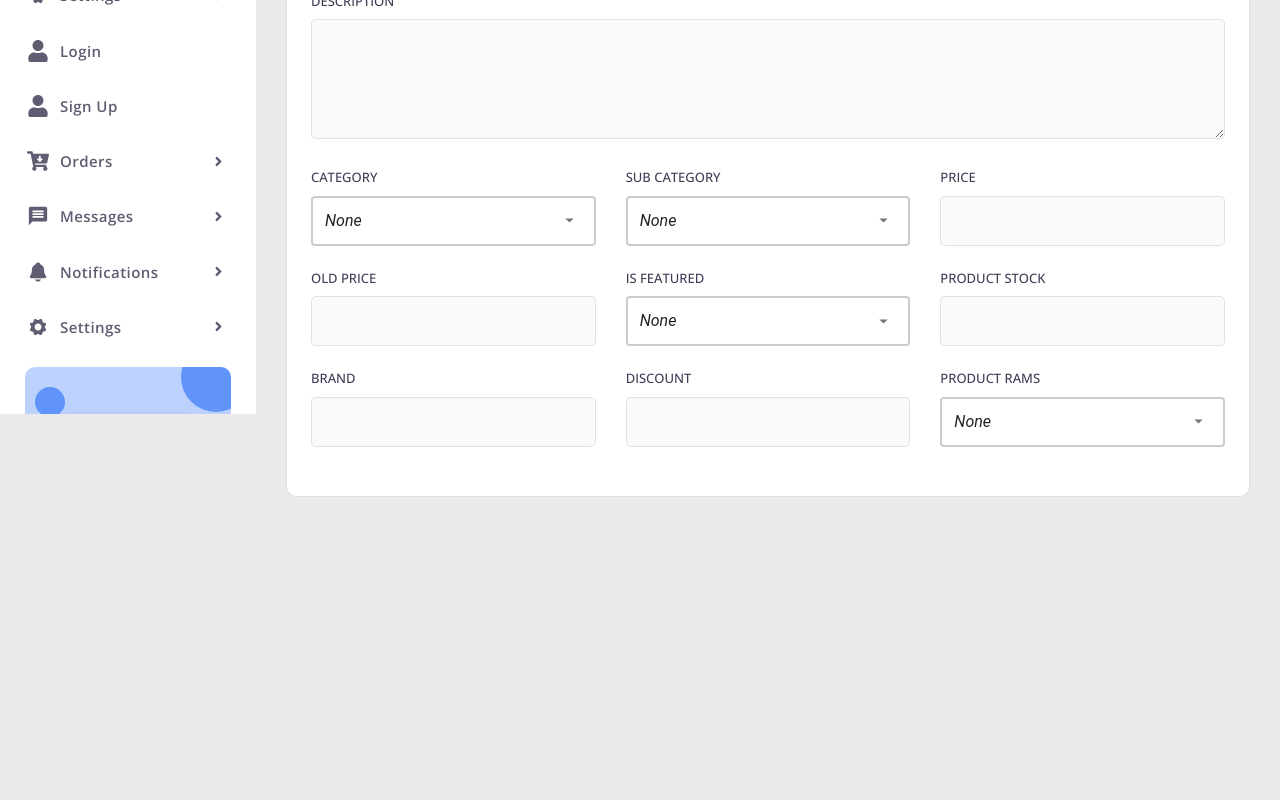
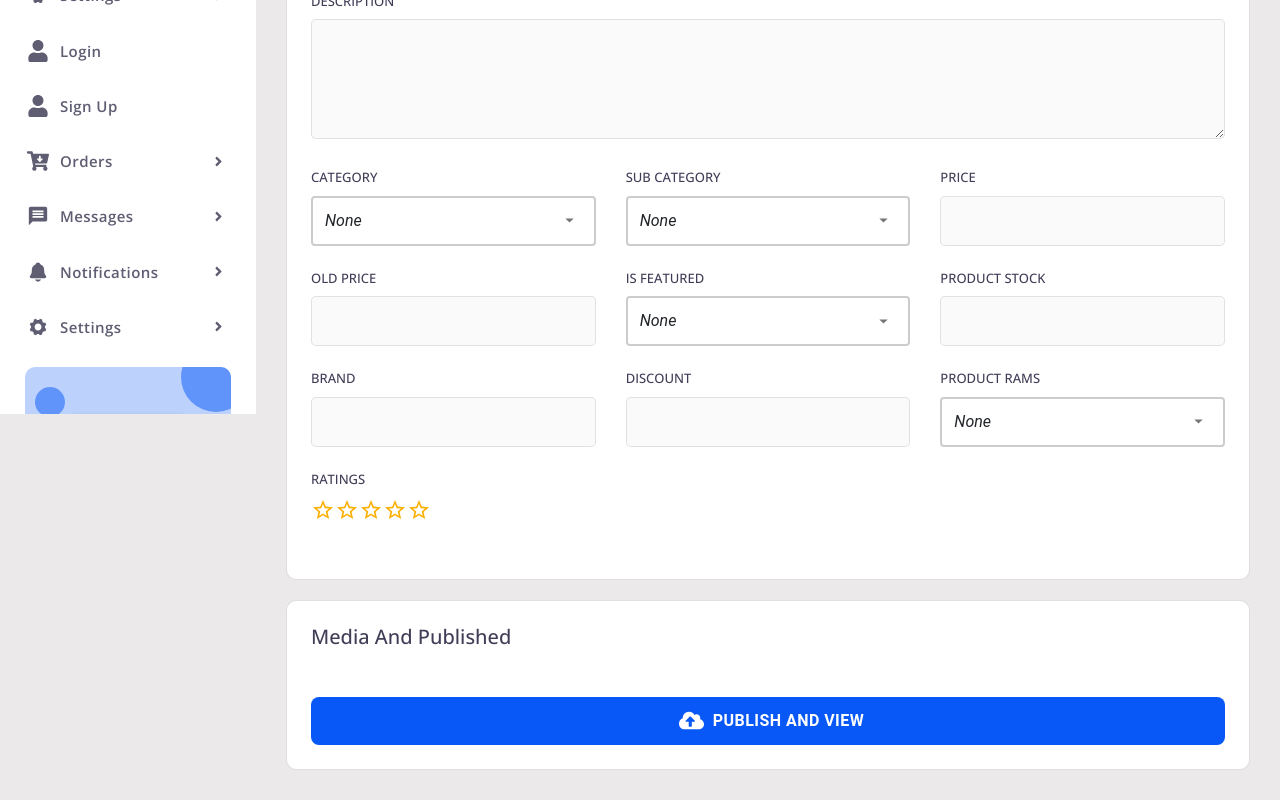
Before and after one commit to shahkenil01/Admin-Dashboard, a React (Create React App) app: page /product/upload in a window 1280 px wide. Shown: the part 386-1186 px from the top of the page. Before the commit the page ends 980 px from the top, so only its background shows below. Built offline with nearby package versions, Linux system fonts and the light colour scheme.

Commit message:
Quick update

```diff
--- a/src/App.css
+++ b/src/App.css
@@ -44,6 +44,9 @@ body:not(.dark) .main .sidebarWrapper .sidebar ul li button:hover {
 .btn-big{
   padding: 10px 25px !important;
   font-size: 16px !important;}
+.btn-big svg{
+  font-size: 25px !important;
+  margin-left: 7px;}
 .btn-round{
   border-radius: 30px !important;}
 
--- a/src/pages/productUpload/index.js
+++ b/src/pages/productUpload/index.js
@@ -1,9 +1,10 @@
-import { Breadcrumbs, Typography, Link as MuiLink, Button } from '@mui/material';
+import React, { useState } from 'react';
+import { Breadcrumbs, Typography, Link as MuiLink, Button, Rating } from '@mui/material';
 import { Link } from 'react-router-dom';
 import { IoMdHome } from "react-icons/io";
 import FormControl from '@mui/material/FormControl';
 import CustomDropdown from '../../components/CustomDropdown';
-import { useState } from "react";
+import { FaCloudUploadAlt } from "react-icons/fa";
 
 const ProductUpload =()=>{
 
@@ -11,6 +12,8 @@ const ProductUpload =()=>{
   const [subcategory, setSubcategory] = useState('');
   const [isFeatured, setIsFeatured] = useState('');
   const [ram, setRam] = useState('');
+
+  const [value, setValue] = useState(0);
 
   return(
     <div className="right-content w-100">
@@ -31,6 +34,7 @@ const ProductUpload =()=>{
       </div>
 
       <form className='form'>
+
         <div className="row">
           <div className="col-md-12">
             <div className="card p-4 mt-0">
@@ -134,9 +138,32 @@ const ProductUpload =()=>{
                   </div>
                 </div>
               </div>
+              <div class="row">
+                <div class="col-md-4">
+                  <div class="form-group">
+                    <h6>RATINGS</h6>
+                    <Rating
+                      name="simple-controlled"
+                      value={value}
+                      onChange={(event, newValue) => {
+                        setValue(newValue);
+                      }}
+                    />
+                  </div>
+                </div>
+              </div>
             </div>
           </div>
         </div>
+
+        <div className='card p-4 mt-0'>
+          <div className='imagesUploadSec'>
+            <h5 class="mb-4">Media And Published</h5>
+            <br/>
+            <Button className='btn-blue btn-lg btn-big w-100'><FaCloudUploadAlt/> &nbsp; PUBLISH AND VIEW </Button>
+          </div>
+        </div>
+
       </form>
     </div>
   )
```
